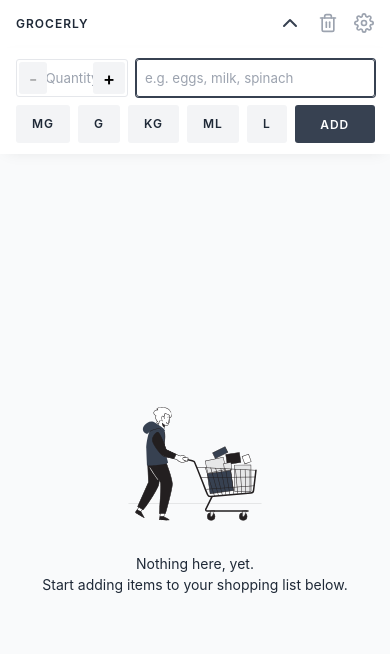
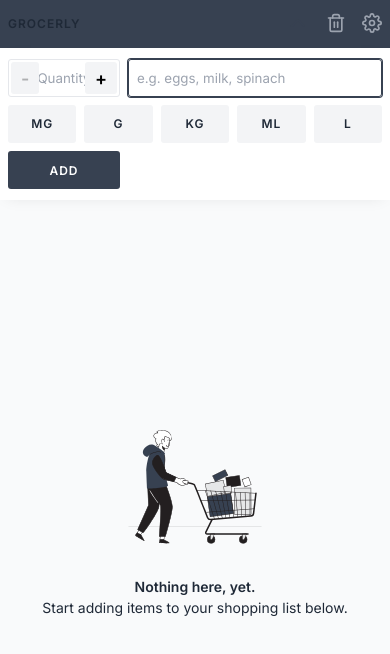
Before and after one commit to andreasremdt/grocerly, a React (Create React App) app: page / in a window 390 px wide. Shown: the top 654 px of the page. Built offline with nearby package versions, Linux system fonts and the light colour scheme.

Commit message:
fix: improve responsive styles, fixes #46
- Change font family to Inter

```diff
--- a/public/index.html
+++ b/public/index.html
@@ -17,6 +17,13 @@
     <link rel="apple-touch-icon" href="%PUBLIC_URL%/logo192.png" />
 
     <link rel="manifest" href="%PUBLIC_URL%/manifest.json" />
+
+    <link rel="preconnect" href="https://fonts.googleapis.com" />
+    <link rel="preconnect" href="https://fonts.gstatic.com" crossorigin />
+    <link
+      href="https://fonts.googleapis.com/css2?family=Inter:wght@400;600&display=swap"
+      rel="stylesheet"
+    />
   </head>
   <body>
     <noscript>You need to enable JavaScript to run this app.</noscript>
--- a/src/components/Form.module.css
+++ b/src/components/Form.module.css
@@ -1,10 +1,10 @@
 .wrapper {
   box-shadow: 0 4px 15px -7px rgba(0, 0, 0, 0.1);
   background-color: white;
-  padding: 0.7rem 1rem;
+  padding: 0.7rem var(--padding);
   display: grid;
   grid-template-columns: 7rem auto 5rem;
-  gap: 0.5rem;
+  gap: var(--padding);
 }
 
 .button {
@@ -48,8 +48,14 @@
 
 .units {
   display: flex;
-  gap: 0 0.5rem;
-  grid-column: span 2;
+  gap: 0 var(--padding);
+  grid-column: span 3;
+}
+
+@media (min-width: 400px) {
+  .units {
+    grid-column: span 2;
+  }
 }
 
 .amount-controls {
--- a/src/components/Header.module.css
+++ b/src/components/Header.module.css
@@ -2,9 +2,9 @@
   box-shadow: 0 3px 15px -5px rgba(0, 0, 0, 0.1);
   display: flex;
   align-items: center;
-  background-color: white;
+  background-color: var(--primary-color);
   height: 3rem;
-  padding: 0 1rem;
+  padding: 0 var(--padding);
 }
 
 .title {
--- a/src/components/List.module.css
+++ b/src/components/List.module.css
@@ -1,6 +1,6 @@
 .wrapper {
   flex: 1;
-  padding: 0.5rem 1rem;
+  padding: 0.5rem var(--padding);
   overflow-x: auto;
 }
 
@@ -11,7 +11,7 @@
 }
 
 .table th {
-  font-size: 11px;
+  font-size: 80%;
   text-transform: uppercase;
   font-weight: 400;
   color: #999;
--- a/src/components/List.tsx
+++ b/src/components/List.tsx
@@ -43,7 +43,7 @@
             <use xlinkHref="/shopping-cart.svg#img"></use>
           </svg>
           <p>
-            {__("emptyState.title", language)}
+            <b>{__("emptyState.title", language)}</b>
             <br />
             {__("emptyState.subtitle", language)}
           </p>
--- a/src/components/Settings.module.css
+++ b/src/components/Settings.module.css
@@ -4,14 +4,14 @@
   background: white;
   height: calc(100% - 3rem);
   width: 100%;
-  padding: 1rem;
+  padding: 1rem var(--padding);
 }
 
 .fieldset {
   border: 1px solid #e5e7eb;
   border-radius: 3px;
   padding: 1rem;
-  margin-bottom: 1.5rem;
+  margin: 0 0 1.5rem;
   background: #f9fafb;
 }
 
@@ -24,7 +24,7 @@
 .label {
   width: 25px;
   height: 25px;
-  border-radius: 15px;
+  border-radius: 3px;
   display: inline-block;
   background-color: var(--color);
   text-indent: 9999px;
--- a/src/index.css
+++ b/src/index.css
@@ -9,6 +9,27 @@
   --blue: #1d4ed8;
   --purple: #7e22ce;
   --pink: #be185d;
+
+  --padding-normal: 1rem;
+  --padding-small: 0.5rem;
+  --padding: var(--padding-small);
+
+  --base-font-size: 14px;
+  --large-font-size: 16px;
+  --font-size: var(--base-font-size);
+}
+
+@media (min-width: 550px) {
+  :root {
+    --padding: var(--padding-normal);
+    --font-size: var(--large-font-size);
+  }
+}
+
+#root {
+  position: relative;
+  max-width: 50rem;
+  margin: auto;
 }
 
 #root,
@@ -23,19 +44,17 @@
 
 body {
   margin: unset;
-  font-size: 14px;
+  font-size: var(--font-size);
   line-height: 1.5;
-  font-family: -apple-system, BlinkMacSystemFont, "Segoe UI", "Roboto", "Oxygen", "Ubuntu",
+  font-family: Inter, -apple-system, BlinkMacSystemFont, "Segoe UI", "Roboto", "Oxygen", "Ubuntu",
     "Cantarell", "Fira Sans", "Droid Sans", "Helvetica Neue", sans-serif;
   -webkit-font-smoothing: antialiased;
   -moz-osx-font-smoothing: grayscale;
-  max-width: 40rem;
-  margin: auto;
   color: #1f2937;
+  background-color: #f9fafb;
 }
 
 #root {
   display: flex;
   flex-direction: column;
-  background-color: #f9fafb;
 }
```
